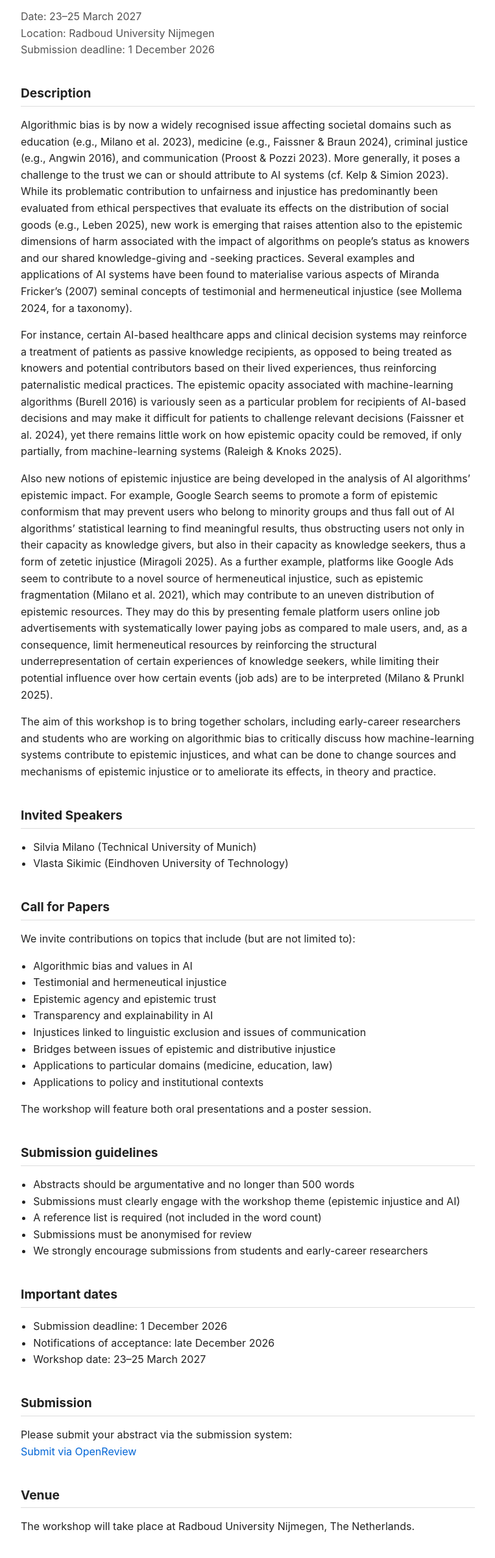
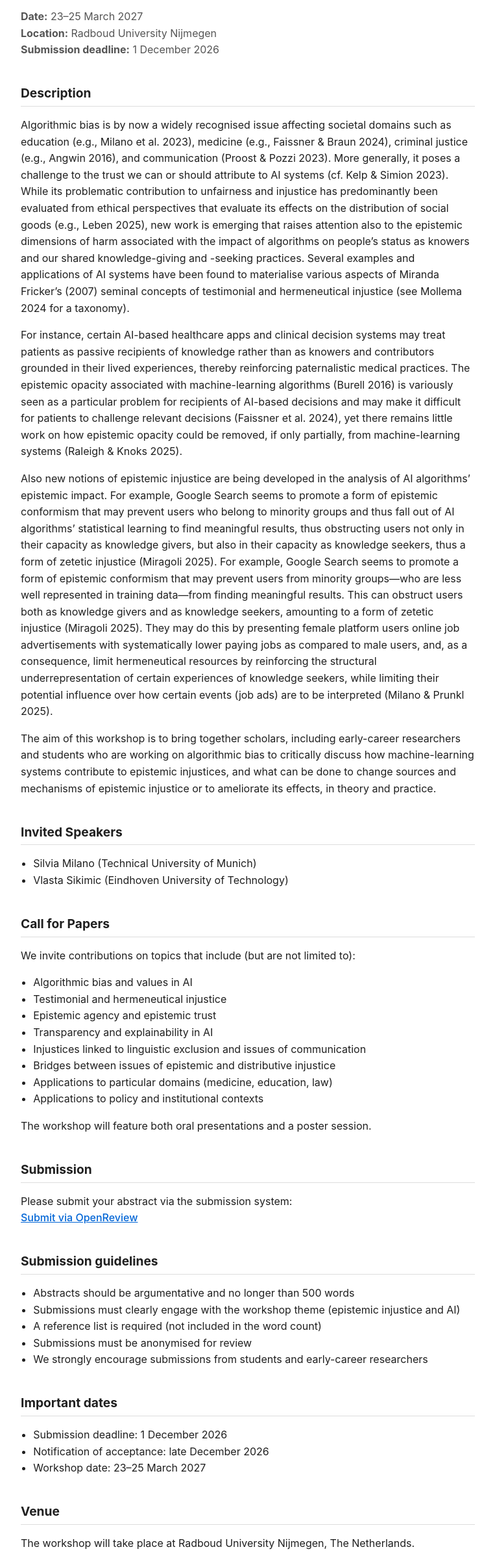
Before and after one commit to bobvantiel/epistemic-injustice-and-ai, a plain HTML site: page index.html in a window 1280 px wide. Shown: the part 114-2511 px from the top of the page at 65% size, without its empty margins (258-1021 px from the left). Drawn offline with Linux system fonts and the light colour scheme.

Commit message:
Update index.html

```diff
--- a/index.html
+++ b/index.html
@@ -9,7 +9,7 @@
       max-width: 700px;
       margin: 60px auto;
       line-height: 1.6;
-      color: #222;
+      color: #1f1f1f;
       padding: 0 20px;
     }
     h1 {
@@ -26,10 +26,10 @@ h2 {
 ul {
   padding-left: 1.2em;
 }
-    a {
-      color: #0366d6;
-      text-decoration: none;
-    }
+a {
+  color: #0366d6;
+  font-weight: 500;
+}
     a:hover {
       text-decoration: underline;
     }
@@ -44,25 +44,24 @@ ul {
 <h1>Workshop on Epistemic Injustice and AI</h1>
 
 <p class="meta">
-  Date: 23–25 March 2027<br>
-  Location: Radboud University Nijmegen<br>
-  Submission deadline: 1 December 2026
+  <strong>Date:</strong> 23–25 March 2027<br>
+  <strong>Location:</strong> Radboud University Nijmegen<br>
+  <strong>Submission deadline:</strong> 1 December 2026
 </p>
 
 <h2>Description</h2>
 <p>
-Algorithmic bias is by now a widely recognised issue affecting societal domains such as education (e.g., Milano et al. 2023), medicine (e.g., Faissner & Braun 2024), criminal justice (e.g., Angwin 2016), and communication (Proost & Pozzi 2023). More generally, it poses a challenge to the trust we can or should attribute to AI systems (cf. Kelp & Simion 2023). While its problematic contribution to unfairness and injustice has predominantly been evaluated from ethical perspectives that evaluate its effects on the distribution of social goods (e.g., Leben 2025), new work is emerging that raises attention also to the epistemic dimensions of harm associated with the impact of algorithms on people’s status as knowers and our shared knowledge-giving and -seeking practices. Several examples and applications of AI systems have been found to materialise various aspects of Miranda Fricker’s (2007) seminal concepts of testimonial and hermeneutical injustice (see Mollema 2024, for a taxonomy).
+Algorithmic bias is by now a widely recognised issue affecting societal domains such as education (e.g., Milano et al. 2023), medicine (e.g., Faissner & Braun 2024), criminal justice (e.g., Angwin 2016), and communication (Proost & Pozzi 2023). More generally, it poses a challenge to the trust we can or should attribute to AI systems (cf. Kelp & Simion 2023). While its problematic contribution to unfairness and injustice has predominantly been evaluated from ethical perspectives that evaluate its effects on the distribution of social goods (e.g., Leben 2025), new work is emerging that raises attention also to the epistemic dimensions of harm associated with the impact of algorithms on people’s status as knowers and our shared knowledge-giving and -seeking practices. Several examples and applications of AI systems have been found to materialise various aspects of Miranda Fricker’s (2007) seminal concepts of testimonial and hermeneutical injustice (see Mollema 2024 for a taxonomy).
 </p>
 <p>
-For instance, certain AI-based healthcare apps and clinical decision systems may reinforce a treatment of patients as passive knowledge recipients, as opposed to being treated as knowers and potential contributors based on their lived experiences, thus reinforcing paternalistic medical practices. The epistemic opacity associated with machine-learning algorithms (Burell 2016) is variously seen as a particular problem for recipients of AI-based decisions and may make it difficult for patients to challenge relevant decisions (Faissner et al. 2024), yet there remains little work on how epistemic opacity could be removed, if only partially, from machine-learning systems (Raleigh & Knoks 2025).
+For instance, certain AI-based healthcare apps and clinical decision systems may treat patients as passive recipients of knowledge rather than as knowers and contributors grounded in their lived experiences, thereby reinforcing paternalistic medical practices. The epistemic opacity associated with machine-learning algorithms (Burell 2016) is variously seen as a particular problem for recipients of AI-based decisions and may make it difficult for patients to challenge relevant decisions (Faissner et al. 2024), yet there remains little work on how epistemic opacity could be removed, if only partially, from machine-learning systems (Raleigh & Knoks 2025).
 </p>
 <p>
-Also new notions of epistemic injustice are being developed in the analysis of AI algorithms’ epistemic impact. For example, Google Search seems to promote a form of epistemic conformism that may prevent users who belong to minority groups and thus fall out of AI algorithms’ statistical learning to find meaningful results, thus obstructing users not only in their capacity as knowledge givers, but also in their capacity as knowledge seekers, thus a form of zetetic injustice (Miragoli 2025). As a further example, platforms like Google Ads seem to contribute to a novel source of hermeneutical injustice, such as epistemic fragmentation (Milano et al. 2021), which may contribute to an uneven distribution of epistemic resources. They may do this by presenting female platform users online job advertisements with systematically lower paying jobs as compared to male users, and, as a consequence, limit hermeneutical resources by reinforcing the structural underrepresentation of certain experiences of knowledge seekers, while limiting their potential influence over how certain events (job ads) are to be interpreted (Milano & Prunkl 2025).
+Also new notions of epistemic injustice are being developed in the analysis of AI algorithms’ epistemic impact. For example, Google Search seems to promote a form of epistemic conformism that may prevent users who belong to minority groups and thus fall out of AI algorithms’ statistical learning to find meaningful results, thus obstructing users not only in their capacity as knowledge givers, but also in their capacity as knowledge seekers, thus a form of zetetic injustice (Miragoli 2025). For example, Google Search seems to promote a form of epistemic conformism that may prevent users from minority groups—who are less well represented in training data—from finding meaningful results. This can obstruct users both as knowledge givers and as knowledge seekers, amounting to a form of zetetic injustice (Miragoli 2025). They may do this by presenting female platform users online job advertisements with systematically lower paying jobs as compared to male users, and, as a consequence, limit hermeneutical resources by reinforcing the structural underrepresentation of certain experiences of knowledge seekers, while limiting their potential influence over how certain events (job ads) are to be interpreted (Milano & Prunkl 2025).
 </p>
 <p>
 The aim of this workshop is to bring together scholars, including early-career researchers and students who are working on algorithmic bias to critically discuss how machine-learning systems contribute to epistemic injustices, and what can be done to change sources and mechanisms of epistemic injustice or to ameliorate its effects, in theory and practice.
 </p>
-
 <h2>Invited Speakers</h2>
 <ul>
   <li>Silvia Milano (Technical University of Munich)</li>
@@ -86,6 +85,11 @@ We invite contributions on topics that include (but are not limited to):
 <p>
 The workshop will feature both oral presentations and a poster session.
 </p>
+  <h2>Submission</h2>
+  <p>
+  Please submit your abstract via the submission system:<br>
+  <a href="YOUR-LINK-HERE">Submit via OpenReview</a>
+  </p>
 <h2>Submission guidelines</h2>
 <ul>
   <li>Abstracts should be argumentative and no longer than 500 words</li>
@@ -97,14 +101,9 @@ The workshop will feature both oral presentations and a poster session.
 <h2>Important dates</h2>
 <ul>
   <li>Submission deadline: 1 December 2026</li>
-  <li>Notifications of acceptance: late December 2026</li>
+  <li>Notification of acceptance: late December 2026</li>
   <li>Workshop date: 23–25 March 2027</li>
 </ul>
-  <h2>Submission</h2>
-  <p>
-  Please submit your abstract via the submission system:<br>
-  <a href="YOUR-LINK-HERE">Submit via OpenReview</a>
-  </p>
 <h2>Venue</h2>
 <p>
   The workshop will take place at Radboud University Nijmegen, The Netherlands.
```
